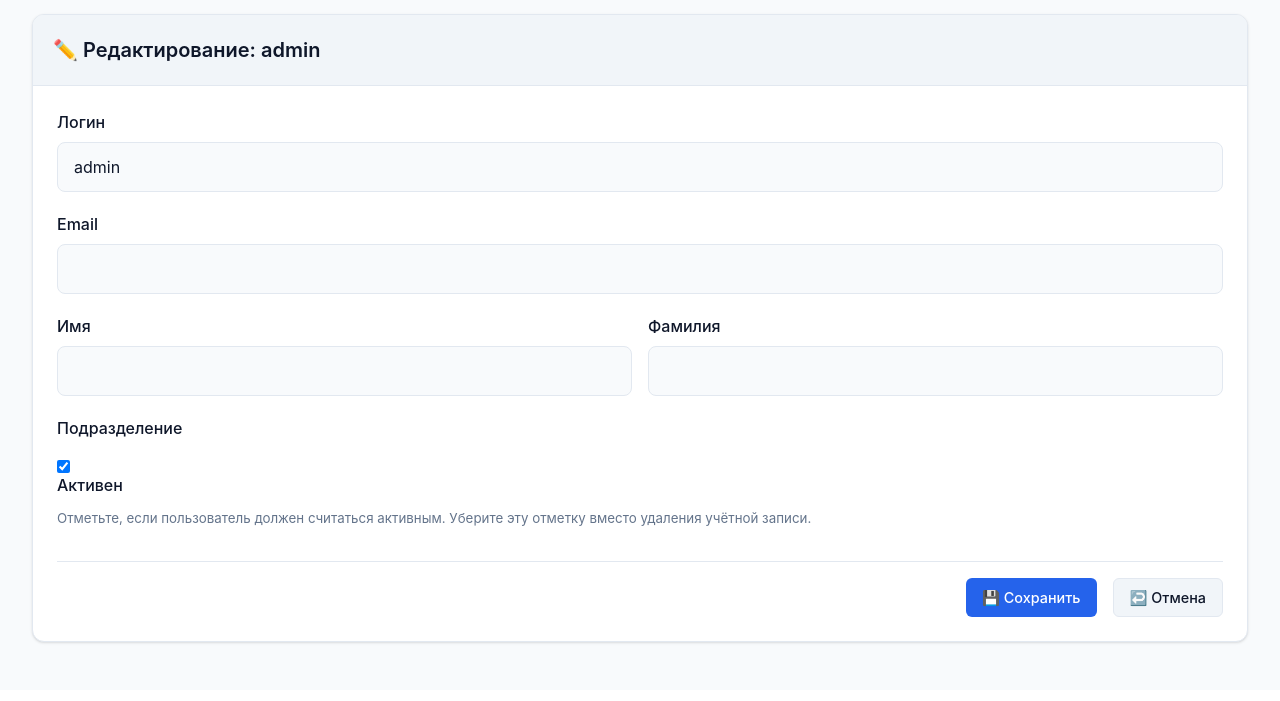
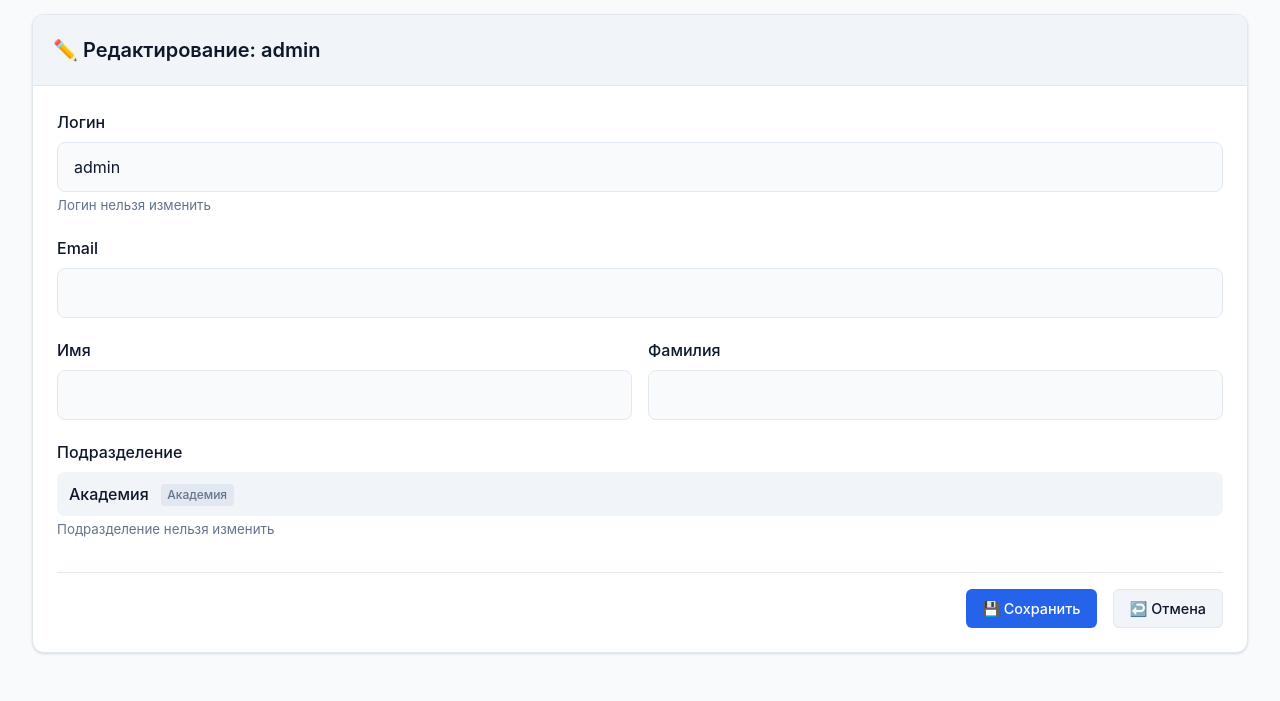
Before and after one commit to m43381/duty_flow, a Django app: page /users/1/edit/ in a window 1280 px wide. Shown: the part 212-913 px from the top of the page. Before the commit the page ends 856 px from the top, so only its background shows below. Run offline with Django 5.2, Linux system fonts and the light colour scheme; a user stored in the database is signed in; data comes from the database, SQL or seed files in the repository; both versions use the stored data as it was after the commit.

Commit message:
mvp готово

```diff
--- a/duty_flow/templates/users/edit.html
+++ b/duty_flow/templates/users/edit.html
@@ -20,6 +20,7 @@
             <div class="form-group">
                 <label for="id_username">Логин</label>
                 {{ form.username }}
+                <small class="form-text text-muted">{{ form.username.help_text }}</small>
                 {% if form.username.errors %}<div class="form-error">{{ form.username.errors }}</div>{% endif %}
             </div>
 
@@ -44,17 +45,19 @@
             </div>
 
             <div class="form-group">
-                <label for="id_unit">Подразделение</label>
-                {{ form.unit }}
-                {% if form.unit.errors %}<div class="form-error">{{ form.unit.errors }}</div>{% endif %}
-            </div>
-
-            <div class="form-group">
-                <label for="id_is_active">
-                    {{ form.is_active }} Активен
-                </label>
-                <small class="form-text text-muted">{{ form.is_active.help_text }}</small>
-                {% if form.is_active.errors %}<div class="form-error">{{ form.is_active.errors }}</div>{% endif %}
+                <label>Подразделение</label>
+                <div class="info-value" style="padding: 0.625rem 0.75rem; background: var(--bg-hover); border-radius: 0.5rem;">
+                    {{ user_obj.profile.unit.name }}
+                    <span class="unit-type-badge" style="margin-left: 0.5rem;">
+                        {{ user_obj.profile.unit.unit_type.name }}
+                    </span>
+                    {% if user_obj.profile.unit.parent %}
+                    <span class="parent-path" style="margin-left: 0.5rem;">
+                        (в {{ user_obj.profile.unit.parent.name }})
+                    </span>
+                    {% endif %}
+                </div>
+                <small class="form-text text-muted">Подразделение нельзя изменить</small>
             </div>
 
             <div class="form-actions">
@@ -64,4 +67,18 @@
         </form>
     </div>
 </div>
+
+<style>
+.unit-type-badge {
+    background: var(--bg-light);
+    padding: 0.2rem 0.4rem;
+    border-radius: 0.25rem;
+    color: var(--text-muted);
+    font-size: 0.75rem;
+}
+.parent-path {
+    font-size: 0.75rem;
+    color: var(--text-muted);
+}
+</style>
 {% endblock %}
--- a/duty_flow/users_app/forms.py
+++ b/duty_flow/users_app/forms.py
@@ -129,17 +129,16 @@ class UserCreateForm(forms.ModelForm):
 
 
 class UserEditForm(forms.ModelForm):
-    """Форма редактирования пользователя"""
+    """Форма редактирования пользователя - без поля is_active"""
 
     class Meta:
         model = User
-        fields = ['username', 'email', 'first_name', 'last_name', 'is_active']
+        fields = ['username', 'email', 'first_name', 'last_name']  # Убрали is_active
         widgets = {
             'username': forms.TextInput(attrs={'class': 'form-input', 'readonly': 'readonly'}),
             'email': forms.EmailInput(attrs={'class': 'form-input'}),
             'first_name': forms.TextInput(attrs={'class': 'form-input'}),
             'last_name': forms.TextInput(attrs={'class': 'form-input'}),
-            'is_active': forms.CheckboxInput(attrs={'class': 'form-checkbox'}),
         }
 
     def __init__(self, *args, **kwargs):
@@ -147,23 +146,11 @@ class UserEditForm(forms.ModelForm):
         super().__init__(*args, **kwargs)
 
         if self.request_user:
-            access = AccessService(self.request_user)
-
             # Убираем поле подразделения - нельзя менять
             self.fields.pop('unit', None)
 
-            # Если пользователь не академия, нельзя менять is_active
-            if access.user_level != 0:
-                self.fields['is_active'].widget.attrs['disabled'] = 'disabled'
-                self.fields['is_active'].help_text = "Только администратор может активировать/деактивировать пользователей"
-
-    def save(self, commit=True):
-        user = super().save(commit=False)
-
-        if commit:
-            user.save()
-
-        return user
+            # Добавляем подсказку
+            self.fields['username'].help_text = "Логин нельзя изменить"
 
 
 class UserChangePasswordForm(forms.Form):
```
Also changed, not shown: duty_flow/db.sqlite3.
